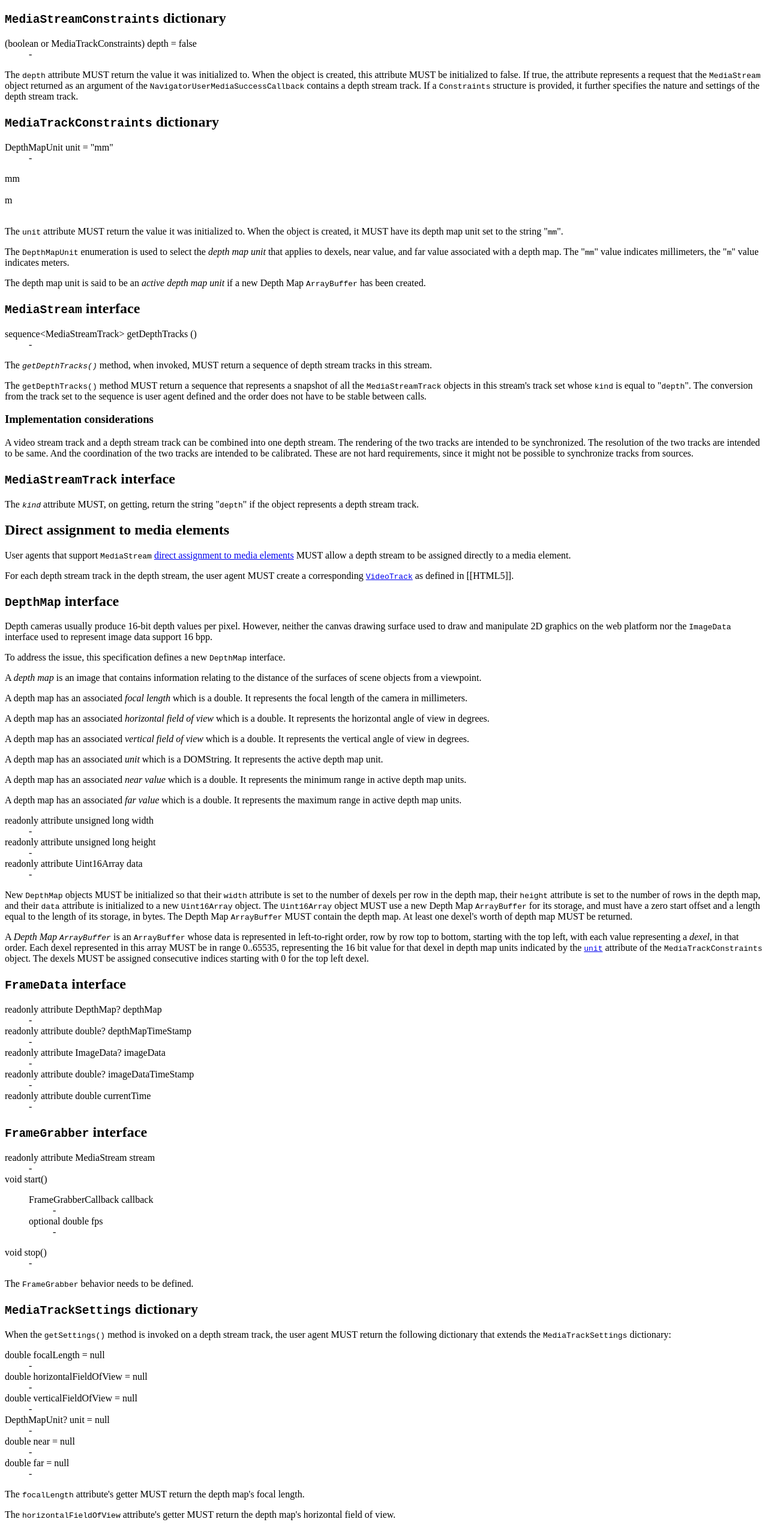
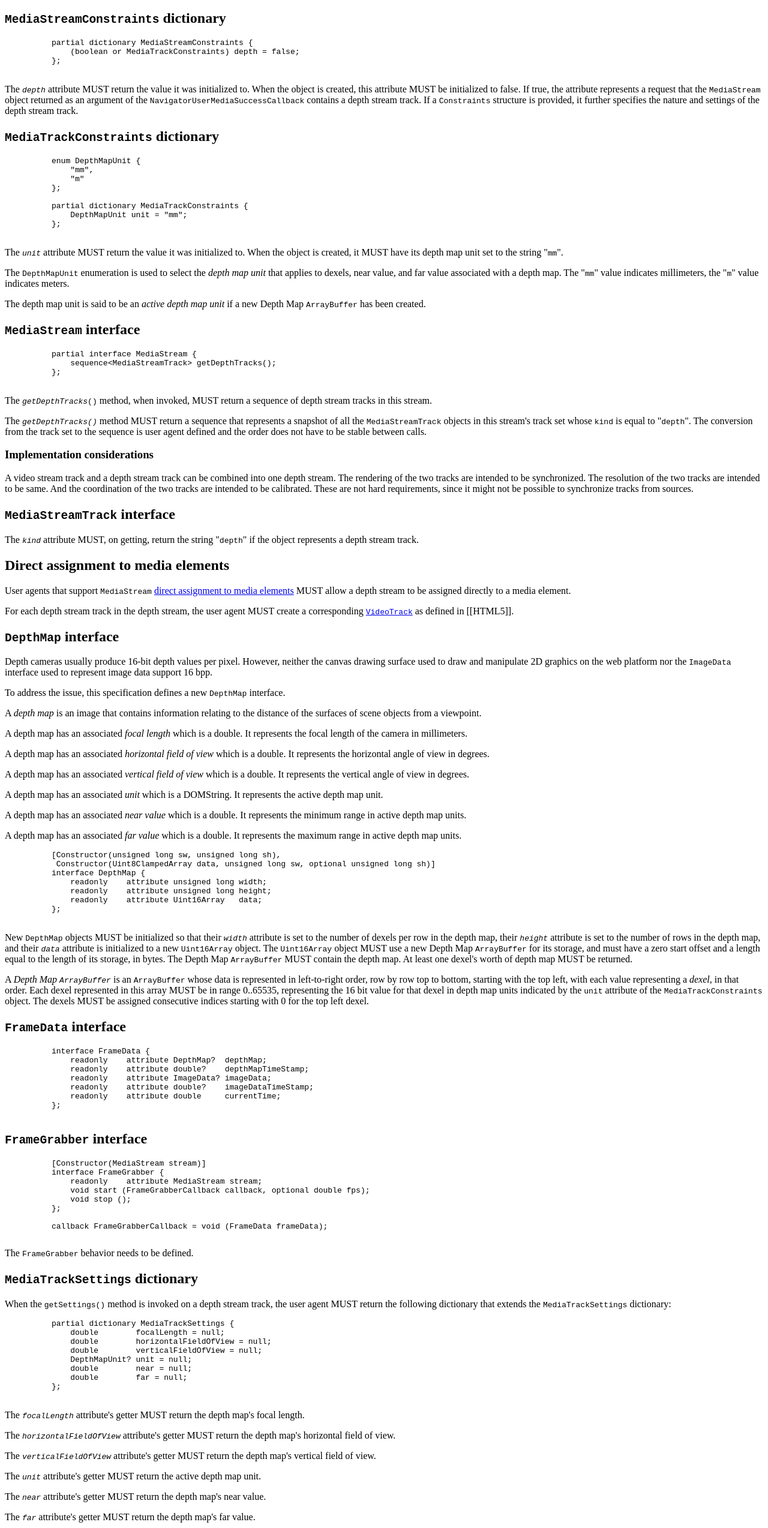
Before and after one commit to w3c/mediacapture-depth, a plain HTML site: page index.html in a window 1280 px wide. Shown: the part 925-3472 px from the top of the page at 60% size. Drawn offline with Linux system fonts and the light colour scheme.

Commit message:
Fix #81 Editorial: Use Contiguous IDL.

```diff
--- a/index.html
+++ b/index.html
@@ -225,57 +225,40 @@
         <h2>
           <code><a>MediaStreamConstraints</a></code> dictionary
         </h2>
-        <dl class="idl" title="partial dictionary MediaStreamConstraints">
-          <dt>
-            (boolean or MediaTrackConstraints) depth = false
-          </dt>
-          <dd>
-            -
-          </dd>
-        </dl>
-        <p>
-          The <code id="widl-MediaStreamConstraints-depth">depth</code>
-          attribute MUST return the value it was initialized to. When the
-          object is created, this attribute MUST be initialized to false. If
-          true, the attribute represents a request that the
-          <code><a>MediaStream</a></code> object returned as an argument of the
-          <code><a>NavigatorUserMediaSuccessCallback</a></code> contains a
-          <a>depth stream track</a>. If a <a><code>Constraints</code></a>
-          structure is provided, it further specifies the nature and settings
-          of the <a>depth stream track</a>.
+        <pre class="idl">
+          partial dictionary MediaStreamConstraints {
+              (boolean or MediaTrackConstraints) depth = false;
+          };
+        </pre>
+        <p dfn-for="MediaStreamConstraints" link-for="MediaStreamConstraints">
+          The <dfn><code>depth</code></dfn> attribute MUST return the value it
+          was initialized to. When the object is created, this attribute MUST
+          be initialized to false. If true, the attribute represents a request
+          that the <code><a>MediaStream</a></code> object returned as an
+          argument of the <code><a>NavigatorUserMediaSuccessCallback</a></code>
+          contains a <a>depth stream track</a>. If a
+          <a><code>Constraints</code></a> structure is provided, it further
+          specifies the nature and settings of the <a>depth stream track</a>.
         </p>
       </section>
       <section>
         <h2>
           <code><a>MediaTrackConstraints</a></code> dictionary
         </h2>
-        <dl class="idl" title="partial dictionary MediaTrackConstraints">
-          <dt>
-            DepthMapUnit unit = "mm"
-          </dt>
-          <dd>
-            -
-          </dd>
-        </dl>
-        <dl id="enum-basic" class="idl" title="enum DepthMapUnit">
-          <dt>
-            mm
-          </dt>
-          <dd>
-            &nbsp;
-          </dd>
-          <dt>
-            m
-          </dt>
-          <dd>
-            &nbsp;
-          </dd>
-        </dl>
-        <p>
-          The <code id="widl-MediaTrackConstraints-unit">unit</code> attribute
-          MUST return the value it was initialized to. When the object is
-          created, it MUST have its <a>depth map unit</a> set to the string
-          "<code>mm</code>".
+        <pre class="idl">
+          enum DepthMapUnit {
+              "mm",
+              "m"
+          };
+
+          partial dictionary MediaTrackConstraints {
+              DepthMapUnit unit = "mm";
+          };
+        </pre>
+        <p dfn-for="MediaTrackConstraints" link-for="MediaTrackConstraints">
+          The <dfn><code>unit</code></dfn> attribute MUST return the value it
+          was initialized to. When the object is created, it MUST have its
+          <a>depth map unit</a> set to the string "<code>mm</code>".
         </p>
         <p>
           The <code><a>DepthMapUnit</a></code> enumeration is used to select
@@ -294,25 +277,21 @@
         <h2>
           <code>MediaStream</code> interface
         </h2>
-        <dl class="idl" title="partial interface MediaStream">
-          <dt>
-            sequence&lt;MediaStreamTrack&gt; getDepthTracks ()
-          </dt>
-          <dd>
-            -
-          </dd>
-        </dl>
-        <p>
-          The <code id=
-          "widl-MediaStream-getDepthTracks-sequence-MediaStreamTrack"><dfn>getDepthTracks()</dfn></code>
-          method, when invoked, MUST return a sequence of <a>depth stream
-          track</a>s in this stream.
+        <pre class="idl">
+          partial interface MediaStream {
+              sequence&lt;MediaStreamTrack&gt; getDepthTracks();
+          };
+        </pre>
+        <p dfn-for="MediaStream" link-for="MediaStream">
+          The <code><dfn>getDepthTracks</dfn>()</code> method, when invoked,
+          MUST return a sequence of <a data-lt="depth stream track">depth
+          stream tracks</a> in this stream.
         </p>
         <p>
-          The <code><a>getDepthTracks()</a></code> method MUST return a
+          The <dfn><code>getDepthTracks()</code></dfn> method MUST return a
           sequence that represents a snapshot of all the
           <a><code>MediaStreamTrack</code></a> objects in this stream's track
-          set whose <code><a>kind</a></code> is equal to "<code>depth</code>".
+          set whose <a><code>kind</code></a> is equal to "<code>depth</code>".
           The conversion from the track set to the sequence is <a>user
           agent</a> defined and the order does not have to be stable between
           calls.
@@ -410,41 +389,28 @@
           double. It represents the maximum range in <a>active depth map
           unit</a>s.
         </p>
-        <dl class="idl" title=
-        " [Constructor(unsigned long sw, unsigned long sh), &nbsp;Constructor(Uint8ClampedArray data, unsigned long sw, optional unsigned long sh)] interface DepthMap">
-        <dt>
-            readonly attribute unsigned long width
-          </dt>
-          <dd>
-            -
-          </dd>
-          <dt>
-            readonly attribute unsigned long height
-          </dt>
-          <dd>
-            -
-          </dd>
-          <dt>
-            readonly attribute Uint16Array data
-          </dt>
-          <dd>
-            -
-          </dd>
-        </dl>
-        <p>
-          New <code><a>DepthMap</a></code> objects MUST be initialized so that
-          their <code id="widl-DepthMap-width">width</code> attribute is set to
-          the number of <a data-lt="dexel">dexels</a> per row in the <a>depth
-          map</a>, their <code id="widl-DepthMap-height">height</code>
-          attribute is set to the number of rows in the <a>depth map</a>, and
-          their <code id="widl-DepthMap-data">data</code> attribute is
-          initialized to a new <code><a>Uint16Array</a></code> object. The
-          <code><a>Uint16Array</a></code> object MUST use a new <a>Depth Map
-          <code>ArrayBuffer</code></a> for its storage, and must have a zero
-          start offset and a length equal to the length of its storage, in
-          bytes. The <a>Depth Map <code>ArrayBuffer</code></a> MUST contain the
-          <a>depth map</a>. At least one <a data-lt="dexel">dexel's</a> worth
-          of <a>depth map</a> MUST be returned.
+        <pre class="idl">
+          [Constructor(unsigned long sw, unsigned long sh),
+           Constructor(Uint8ClampedArray data, unsigned long sw, optional unsigned long sh)]
+          interface DepthMap {
+              readonly    attribute unsigned long width;
+              readonly    attribute unsigned long height;
+              readonly    attribute Uint16Array   data;
+          };
+        </pre>
+        <p dfn-for="DepthMap" link-for="DepthMap">
+          New <a><code>DepthMap</code></a> objects MUST be initialized so that
+          their <dfn><code>width</code></dfn> attribute is set to the number of
+          <a data-lt="dexel">dexels</a> per row in the <a>depth map</a>, their
+          <dfn><code>height</code></dfn> attribute is set to the number of rows
+          in the <a>depth map</a>, and their <dfn><code>data</code></dfn>
+          attribute is initialized to a new <a><code>Uint16Array</code></a>
+          object. The <a><code>Uint16Array</code></a> object MUST use a new
+          <a>Depth Map <code>ArrayBuffer</code></a> for its storage, and must
+          have a zero start offset and a length equal to the length of its
+          storage, in bytes. The <a>Depth Map <code>ArrayBuffer</code></a> MUST
+          contain the <a>depth map</a>. At least one <a data-lt=
+          "dexel">dexel's</a> worth of <a>depth map</a> MUST be returned.
         </p>
         <p>
           A <dfn>Depth Map <code>ArrayBuffer</code></dfn> is an
@@ -453,9 +419,9 @@
           left, with each value representing a <dfn>dexel</dfn>, in that order.
           Each <a>dexel</a> represented in this array MUST be in range
           0..65535, representing the 16 bit value for that <a>dexel</a> in
-          <a>depth map unit</a>s indicated by the <code><a href=
-          "#widl-MediaTrackConstraints-unit">unit</a></code> attribute of the
-          <a><code>MediaTrackConstraints</code></a> object. The <a data-lt=
+          <a>depth map unit</a>s indicated by the <a for=
+          "MediaTrackConstraints"><code>unit</code></a> attribute of the
+          <code>MediaTrackConstraints</code> object. The <a data-lt=
           "dexel">dexels</a> MUST be assigned consecutive indices starting with
           0 for the top left <a>dexel</a>.
         </p>
@@ -464,82 +430,33 @@
         <h2>
           <code>FrameData</code> interface
         </h2>
-        <dl class="idl" title="interface FrameData">
-          <dt>
-            readonly attribute DepthMap? depthMap
-          </dt>
-          <dd>
-            -
-          </dd>
-          <dt>
-            readonly attribute double? depthMapTimeStamp
-          </dt>
-          <dd>
-            -
-          </dd>
-          <dt>
-            readonly attribute ImageData? imageData
-          </dt>
-          <dd>
-            -
-          </dd>
-          <dt>
-            readonly attribute double? imageDataTimeStamp
-          </dt>
-          <dd>
-            -
-          </dd>
-          <dt>
-            readonly attribute double currentTime
-          </dt>
-          <dd>
-            -
-          </dd>
-        </dl>
+        <pre class="idl">
+          interface FrameData {
+              readonly    attribute DepthMap?  depthMap;
+              readonly    attribute double?    depthMapTimeStamp;
+              readonly    attribute ImageData? imageData;
+              readonly    attribute double?    imageDataTimeStamp;
+              readonly    attribute double     currentTime;
+          };
+        </pre>
       </section>
       <section>
         <h2>
           <code>FrameGrabber</code> interface
         </h2>
-        <dl class="idl" title=
-        "[Constructor(MediaStream stream)] interface FrameGrabber">
-          <dt>
-            readonly attribute MediaStream stream
-          </dt>
-          <dd>
-            -
-          </dd>
-          <dt>
-            void start()
-          </dt>
-          <dd>
-            <dl class="parameters">
-              <dt>
-                FrameGrabberCallback callback
-              </dt>
-              <dd>
-                -
-              </dd>
-              <dt>
-                optional double fps
-              </dt>
-              <dd>
-                -
-              </dd>
-            </dl>
-          </dd>
-          <dt>
-            void stop()
-          </dt>
-          <dd>
-            -
-          </dd>
-        </dl>
-        <dl class="idl" title=
-        "callback FrameGrabberCallback = void (FrameData frameData)"></dl>
+        <pre class="idl">
+          [Constructor(MediaStream stream)]
+          interface FrameGrabber {
+              readonly    attribute MediaStream stream;
+              void start (FrameGrabberCallback callback, optional double fps);
+              void stop ();
+          };
+
+          callback FrameGrabberCallback = void (FrameData frameData);
+        </pre>
       </section>
       <div class="note">
-        The <code><a>FrameGrabber</a></code> behavior needs to be defined.
+        The <a><code>FrameGrabber</code></a> behavior needs to be defined.
       </div>
       <section>
         <h2>
@@ -551,73 +468,43 @@
           dictionary that extends the <a><code>MediaTrackSettings</code></a>
           dictionary:
         </p>
-        <dl class="idl" title="partial dictionary MediaTrackSettings">
-          <dt>
-            double focalLength = null
-          </dt>
-          <dd>
-            -
-          </dd>
-          <dt>
-            double horizontalFieldOfView = null
-          </dt>
-          <dd>
-            -
-          </dd>
-          <dt>
-            double verticalFieldOfView = null
-          </dt>
-          <dd>
-            -
-          </dd>
-          <dt>
-            DepthMapUnit? unit = null
-          </dt>
-          <dd>
-            -
-          </dd>
-          <dt>
-            double near = null
-          </dt>
-          <dd>
-            -
-          </dd>
-          <dt>
-            double far = null
-          </dt>
-          <dd>
-            -
-          </dd>
-        </dl>
+        <pre class="idl">
+          partial dictionary MediaTrackSettings {
+              double        focalLength = null;
+              double        horizontalFieldOfView = null;
+              double        verticalFieldOfView = null;
+              DepthMapUnit? unit = null;
+              double        near = null;
+              double        far = null;
+          };
+        </pre>
+        <div dfn-for="MediaTrackSettings" link-for="MediaTrackSettings">
           <p>
-          The <code id="widl-Settings-focalLength">focalLength</code>
-          attribute's getter MUST return the <a>depth map</a>'s <a>focal
-          length</a>.
+            The <dfn><code>focalLength</code></dfn> attribute's getter MUST
+            return the <a>depth map</a>'s <a>focal length</a>.
           </p>
           <p>
-          The <code id=
-          "widl-Settings-horizontalFieldOfView">horizontalFieldOfView</code>
-          attribute's getter MUST return the <a>depth map</a>'s <a>horizontal
-          field of view</a>.
+            The <dfn><code>horizontalFieldOfView</code></dfn> attribute's
+            getter MUST return the <a>depth map</a>'s <a>horizontal field of
+            view</a>.
           </p>
           <p>
-          The <code id=
-          "widl-Settings-verticalFieldOfView">verticalFieldOfView</code>
-          attribute's getter MUST return the <a>depth map</a>'s <a>vertical
-          field of view</a>.
+            The <dfn><code>verticalFieldOfView</code></dfn> attribute's getter
+            MUST return the <a>depth map</a>'s <a>vertical field of view</a>.
           </p>
           <p>
-          The <code id="widl-Settings-unit">unit</code> attribute's getter MUST
-          return the <a>active depth map unit</a>.
+            The <dfn><code>unit</code></dfn> attribute's getter MUST return the
+            <a>active depth map unit</a>.
           </p>
           <p>
-          The <code id="widl-Settings-near">near</code> attribute's getter MUST
-          return the <a>depth map</a>'s <a>near value</a>.
+            The <dfn><code>near</code></dfn> attribute's getter MUST return the
+            <a>depth map</a>'s <a>near value</a>.
           </p>
           <p>
-          The <code id="widl-Settings-far">far</code> attribute's getter MUST
-          return the <a>depth map</a>'s <a>far value</a>.
+            The <dfn><code>far</code></dfn> attribute's getter MUST return the
+            <a>depth map</a>'s <a>far value</a>.
           </p>
+        </div>
       </section>
       <section>
         <h2>
@@ -629,7 +516,7 @@
           </h3>
           <p>
             A <code>video</code> element whose source is a
-            <code><a>MediaStream</a></code> object containing a <a>depth stream
+            <a><code>MediaStream</code></a> object containing a <a>depth stream
             track</a> may be uploaded to a WebGL texture of format
             <code>RGB</code> and type <code>UNSIGNED_BYTE</code>. [[WEBGL]]
           </p>
```
Lines whose indentation alone changed are shown as unchanged.
